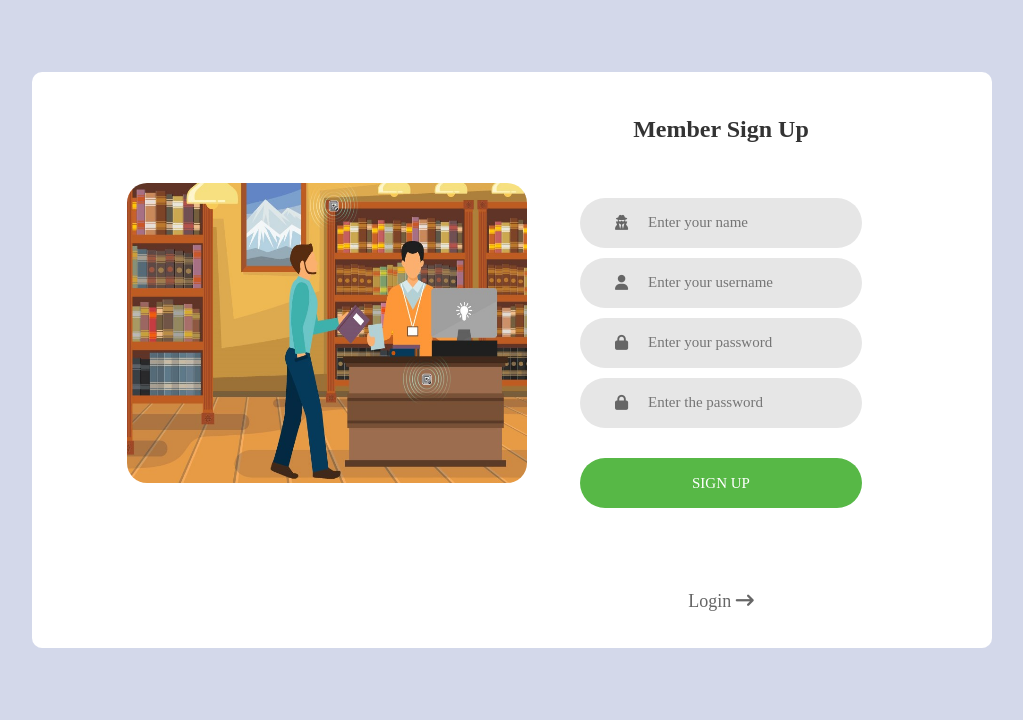
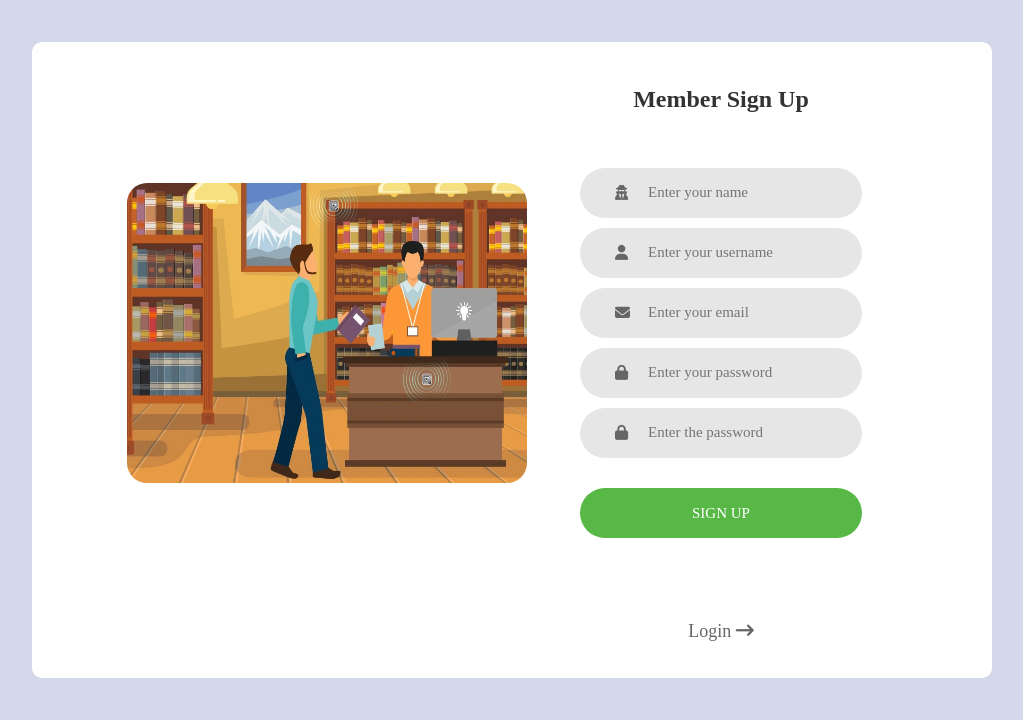
Before and after one commit to TranLeMinhB2014759/NLCS, a PHP site: page /signup.php in a window 1280 px wide. Shown: the part 116-836 px from the top of the page, without its empty margins (128-1151 px from the left). Run offline with PHP 8.4, Linux system fonts and the light colour scheme; some libraries are stand-ins or nearby versions.

Commit message:
Update Login, Signup

```diff
--- a/public/login.php
+++ b/public/login.php
@@ -9,7 +9,7 @@ if ($_SERVER['REQUEST_METHOD'] == 'POST') {
 
 
     //Kiểm tra user
-    $stmt = $db->prepare('SELECT * FROM user WHERE username = :username');
+    $stmt = $db->prepare('SELECT * FROM user WHERE username = :username OR email = :username');
     $stmt->bindParam(':username', $username);
     $stmt->execute();
     $user = $stmt->fetch(PDO::FETCH_ASSOC);
@@ -74,7 +74,7 @@ if ($_SERVER['REQUEST_METHOD'] == 'POST') {
                     <?php endif ?>
 
 					<div class="wrap-input">
-						<input class="input" type="text" name="username" placeholder="Enter your username">
+						<input class="input" type="text" name="username" placeholder="Enter your username or email">
 						<span class="focus-input"></span>
 						<span class="symbol-input">
 							<i class="fa-solid fa-user" aria-hidden="true"></i>
--- a/public/signup.php
+++ b/public/signup.php
@@ -8,23 +8,26 @@ if ($_SERVER['REQUEST_METHOD'] == 'POST') {
 	$username = $_POST['username'];
 	$password = $_POST['password'];
 	$fullname = $_POST['fullname'];
+	$email = $_POST['email'];
 
-	$stmt = $db->prepare("SELECT username FROM user WHERE username=:username");
+	$stmt = $db->prepare("SELECT username, email FROM user WHERE username=:username OR email=:email");
 	$stmt->bindParam(':username', $username);
+	$stmt->bindParam(':email', $email);
 	$stmt->execute();
 
 
 	if ($stmt->rowCount() > 0) {
-		$error = "Tên đăng nhập đã được sử dụng";
+		$error = "Tên đăng nhập hoặc email đã tồn tại";
 	} else {
 
 		$stmt = $db->prepare('
-				INSERT INTO user (username, password, fullname)
-				VALUES (:username, :password, :fullname)
+				INSERT INTO user (username, password, fullname, email)
+				VALUES (:username, :password, :fullname, :email)
 				');
 		$stmt->bindParam(':username', $username);
 		$stmt->bindParam(':password', $password);
 		$stmt->bindParam(':fullname', $fullname);
+		$stmt->bindParam(':email', $email);
 
 		$stmt->execute();
 		header('location: login.php');
@@ -85,6 +88,14 @@ if ($_SERVER['REQUEST_METHOD'] == 'POST') {
 						</span>
 					</div>
 
+					<div class="wrap-input">
+						<input class="input" type="text" name="email" placeholder="Enter your email">
+						<span class="focus-input"></span>
+						<span class="symbol-input">
+							<i class="fa-solid fa-envelope"></i>
+						</span>
+					</div>
+
                     <div class="wrap-input">
 						<input class="input" type="password" name="password" id="password" placeholder="Enter your password">
 						<span class="focus-input"></span>
@@ -130,7 +141,6 @@ if ($_SERVER['REQUEST_METHOD'] == 'POST') {
 <!--===============================================================================================-->
     <script src="https://cdn.jsdelivr.net/npm/jquery@3.6.3/dist/jquery.slim.min.js"></script>
 <!--===============================================================================================-->
-	<script src="vendor/bootstrap/js/popper.js"></script>
     <script type="text/javascript" src="js/bootstrap-5.3.0-alpha3-dist/bootstrap.bundle.min.js"></script>
 <!--===============================================================================================-->
 	<script type="text/javascript" src="js/jquery.validate.js"></script>
@@ -141,6 +151,7 @@ if ($_SERVER['REQUEST_METHOD'] == 'POST') {
 				rules: {
 					fullname: { required: true, minlength: 4, maxlength: 50 },
 					username: { required: true, minlength: 4, maxlength: 50 },
+					email: { required: true },
 					password: { required: true, minlength: 4, maxlength: 50 },
 					confirm_password: { required: true, minlength: 4, maxlength: 50, equalTo: "#password" }, email: { required: true, email: true },
 				},
@@ -155,6 +166,7 @@ if ($_SERVER['REQUEST_METHOD'] == 'POST') {
 						minlength: "Tên đăng nhập phải có ít nhất 4 - 50 ký tự",
 						maxlength: "Tên đăng nhập phải có ít nhất 4 - 50 ký tự"
 					},
+					email: "Email không hợp lệ",
 					password: {
 						required: "Bạn chưa nhập vào mật khẩu",
 						minlength: "Mật khẩu phải có ít nhất 4 - 50 ký tự",
```
